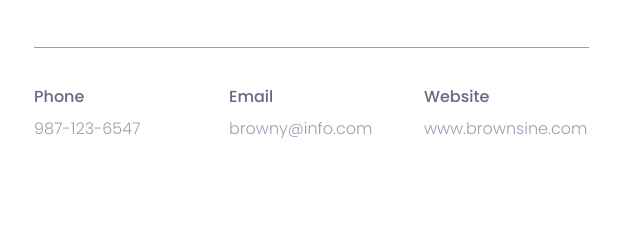
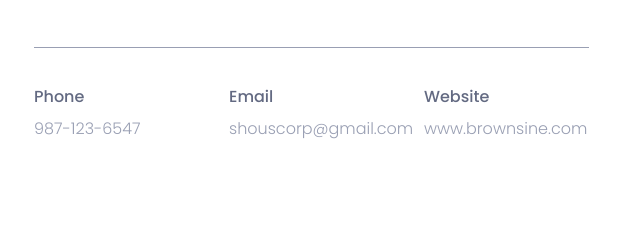
Before and after one commit to IndiansEarth/s3-STATICWEB-PROFILE, a plain HTML site: page index.html in a window 1280 px wide. Shown: the part 1508-1740 px from the top of the page, 36-676 px from the left. Drawn offline with nearby package versions, Linux system fonts and the light colour scheme.

Commit message:
Updated email address in contact section of index.html

```diff
--- a/index.html
+++ b/index.html
@@ -140,7 +140,7 @@
 									<div class="col-sm-4">
 										<div class="single-about-add-info">
 											<h3>email</h3>
-											<p>browny@info.com</p>
+											<p>shouscorp@gmail.com</p>
 										</div>
 									</div>
 									<div class="col-sm-4">
```
